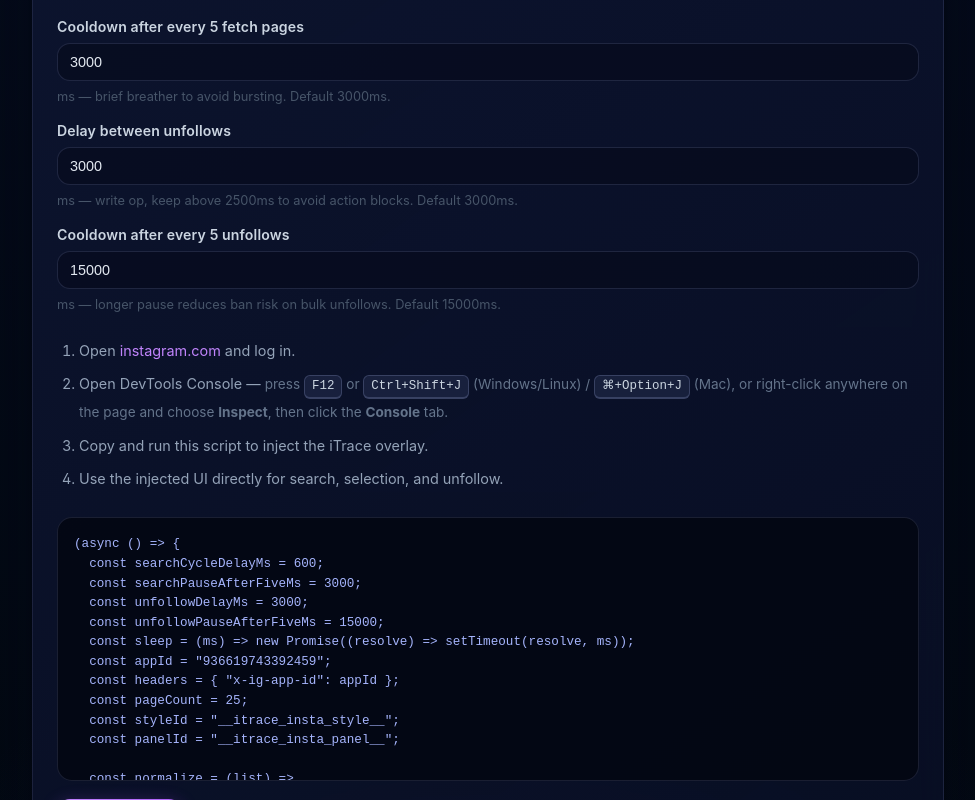
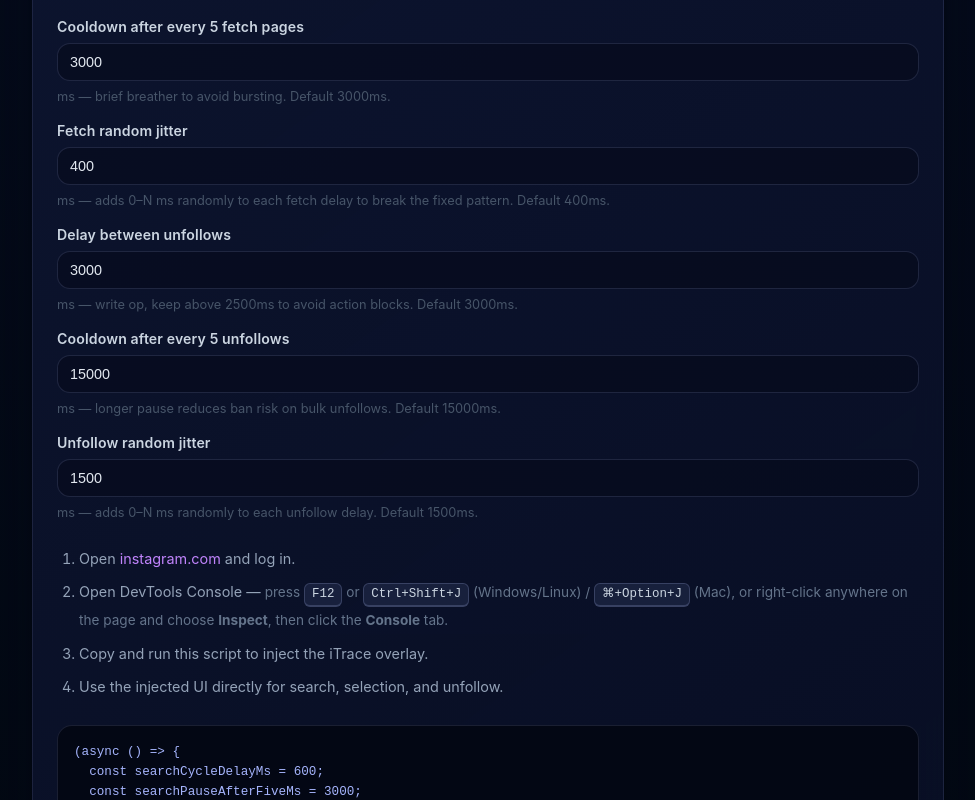
Before and after one commit to stanleyowen/iTrace, a React (Vite) app: page / in a window 1280 px wide. Shown: the part 560-1360 px from the top of the page, without its empty margins (152-1127 px from the left). Built offline with nearby package versions, Linux system fonts and the light colour scheme.

Commit message:
feat: add jitter settings for online and unfollow delays to enhance fetch randomness

```diff
--- a/src/App.jsx
+++ b/src/App.jsx
@@ -85,8 +85,10 @@ function App() {
   const [followersFile, setFollowersFile] = useState(null)
   const [onlineDelayMs, setOnlineDelayMs] = useState('600')
   const [onlinePauseAfterFiveMs, setOnlinePauseAfterFiveMs] = useState('3000')
+  const [onlineJitterMs, setOnlineJitterMs] = useState('400')
   const [unfollowDelayMs, setUnfollowDelayMs] = useState('3000')
   const [unfollowPauseAfterFiveMs, setUnfollowPauseAfterFiveMs] = useState('15000')
+  const [unfollowJitterMs, setUnfollowJitterMs] = useState('1500')
   const [result, setResult] = useState(null)
   const [loading, setLoading] = useState(false)
   const [error, setError] = useState('')
@@ -141,13 +143,20 @@ function App() {
     const safeUnfollowPause = Number.isFinite(rawUnfollowPause)
       ? Math.max(0, Math.floor(rawUnfollowPause))
       : 30000
+    const rawSearchJitter = Number(onlineJitterMs)
+    const safeSearchJitter = Number.isFinite(rawSearchJitter) ? Math.max(0, Math.floor(rawSearchJitter)) : 400
+    const rawUnfollowJitter = Number(unfollowJitterMs)
+    const safeUnfollowJitter = Number.isFinite(rawUnfollowJitter) ? Math.max(0, Math.floor(rawUnfollowJitter)) : 1500
 
     return `(async () => {
   const searchCycleDelayMs = ${safeDelay};
   const searchPauseAfterFiveMs = ${safePause};
+  const searchJitterMs = ${safeSearchJitter};
   const unfollowDelayMs = ${safeUnfollowDelay};
   const unfollowPauseAfterFiveMs = ${safeUnfollowPause};
+  const unfollowJitterMs = ${safeUnfollowJitter};
   const sleep = (ms) => new Promise((resolve) => setTimeout(resolve, ms));
+  const jitter = (max) => max > 0 ? Math.floor(Math.random() * max) : 0;
   const appId = "936619743392459";
   const headers = { "x-ig-app-id": appId };
   const pageCount = 25;
@@ -385,9 +394,9 @@ function App() {
           "@" + payload.account + " • unfollow progress " + completed + "/" + queue.length;
 
         if (completed < queue.length) {
-          await sleep(unfollowDelayMs);
+          await sleep(unfollowDelayMs + jitter(unfollowJitterMs));
           if (completed % 5 === 0 && unfollowPauseAfterFiveMs > 0) {
-            await sleep(unfollowPauseAfterFiveMs);
+            await sleep(unfollowPauseAfterFiveMs + jitter(unfollowJitterMs));
           }
         }
       }
@@ -648,9 +657,9 @@ function App() {
       if (!maxId) break;
 
       cycle += 1;
-      await sleep(searchCycleDelayMs);
+      await sleep(searchCycleDelayMs + jitter(searchJitterMs));
       if (cycle % 5 === 0 && searchPauseAfterFiveMs > 0) {
-        await sleep(searchPauseAfterFiveMs);
+        await sleep(searchPauseAfterFiveMs + jitter(searchJitterMs));
       }
     }
 
@@ -677,7 +686,7 @@ function App() {
     try {
       setFetchProgress(3, "Starting Instagram fetch...");
       const followersRaw = await fetchAll("followers", 5, 49);
-      await sleep(searchCycleDelayMs);
+      await sleep(searchCycleDelayMs + jitter(searchJitterMs));
       setFetchProgress(51, "Followers done. Fetching following...");
       const followingRaw = await fetchAll("following", 53, 98);
       setFetchProgress(100, "Completed. Rendering overlay...");
@@ -707,7 +716,7 @@ function App() {
 
   return await doFetch();
 })();`
-  }, [onlineDelayMs, onlinePauseAfterFiveMs, unfollowDelayMs, unfollowPauseAfterFiveMs])
+  }, [onlineDelayMs, onlinePauseAfterFiveMs, onlineJitterMs, unfollowDelayMs, unfollowPauseAfterFiveMs, unfollowJitterMs])
 
   function markVisited(username) {
     setVisitedUsernames((current) => {
@@ -913,6 +922,18 @@ function App() {
           </label>
 
           <label className="file-field">
+            <span>Fetch random jitter</span>
+            <input
+              type="number"
+              min="0"
+              step="100"
+              value={onlineJitterMs}
+              onChange={(event) => setOnlineJitterMs(event.target.value)}
+            />
+            <small>ms — adds 0–N ms randomly to each fetch delay to break the fixed pattern. Default 400ms.</small>
+          </label>
+
+          <label className="file-field">
             <span>Delay between unfollows</span>
             <input
               type="number"
@@ -934,6 +955,18 @@ function App() {
               onChange={(event) => setUnfollowPauseAfterFiveMs(event.target.value)}
             />
             <small>ms — longer pause reduces ban risk on bulk unfollows. Default 15000ms.</small>
+          </label>
+
+          <label className="file-field">
+            <span>Unfollow random jitter</span>
+            <input
+              type="number"
+              min="0"
+              step="250"
+              value={unfollowJitterMs}
+              onChange={(event) => setUnfollowJitterMs(event.target.value)}
+            />
+            <small>ms — adds 0–N ms randomly to each unfollow delay. Default 1500ms.</small>
           </label>
 
           <ol className="steps">
```
